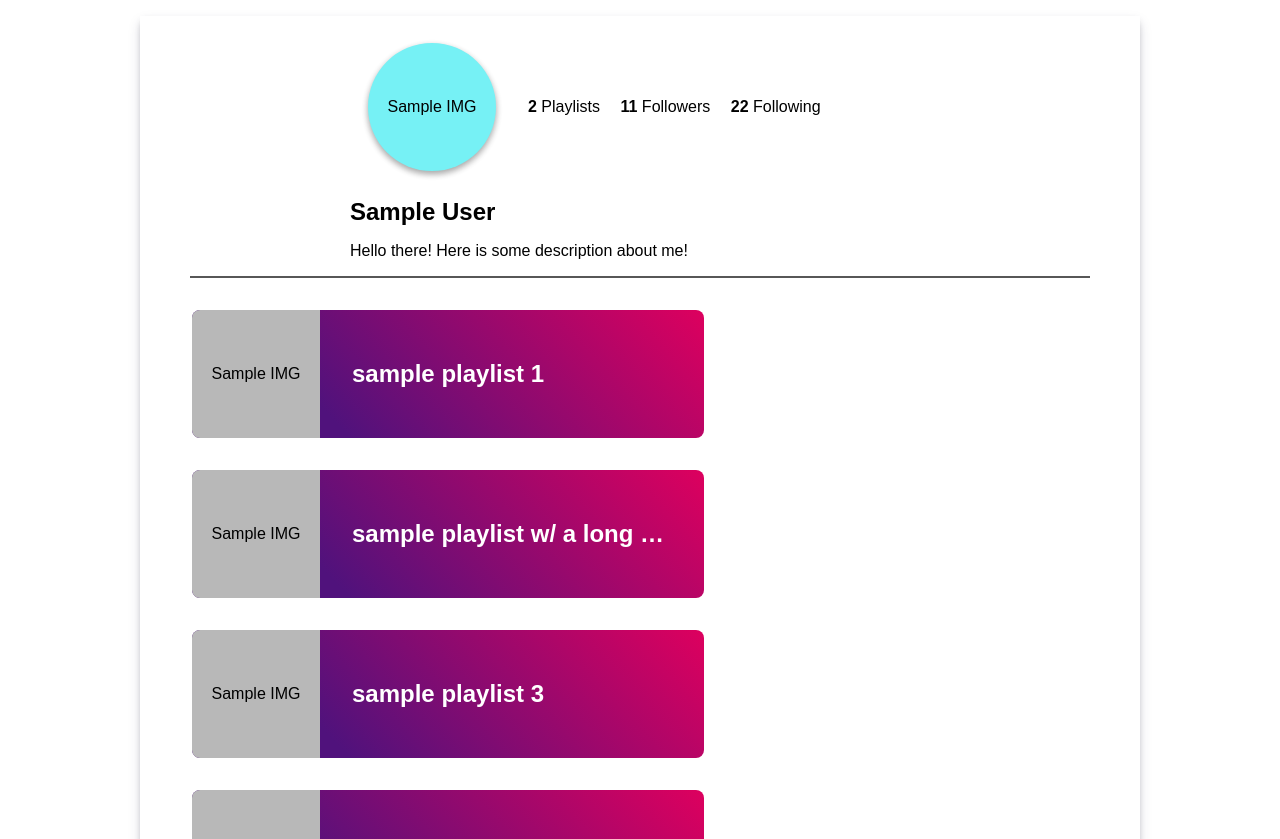
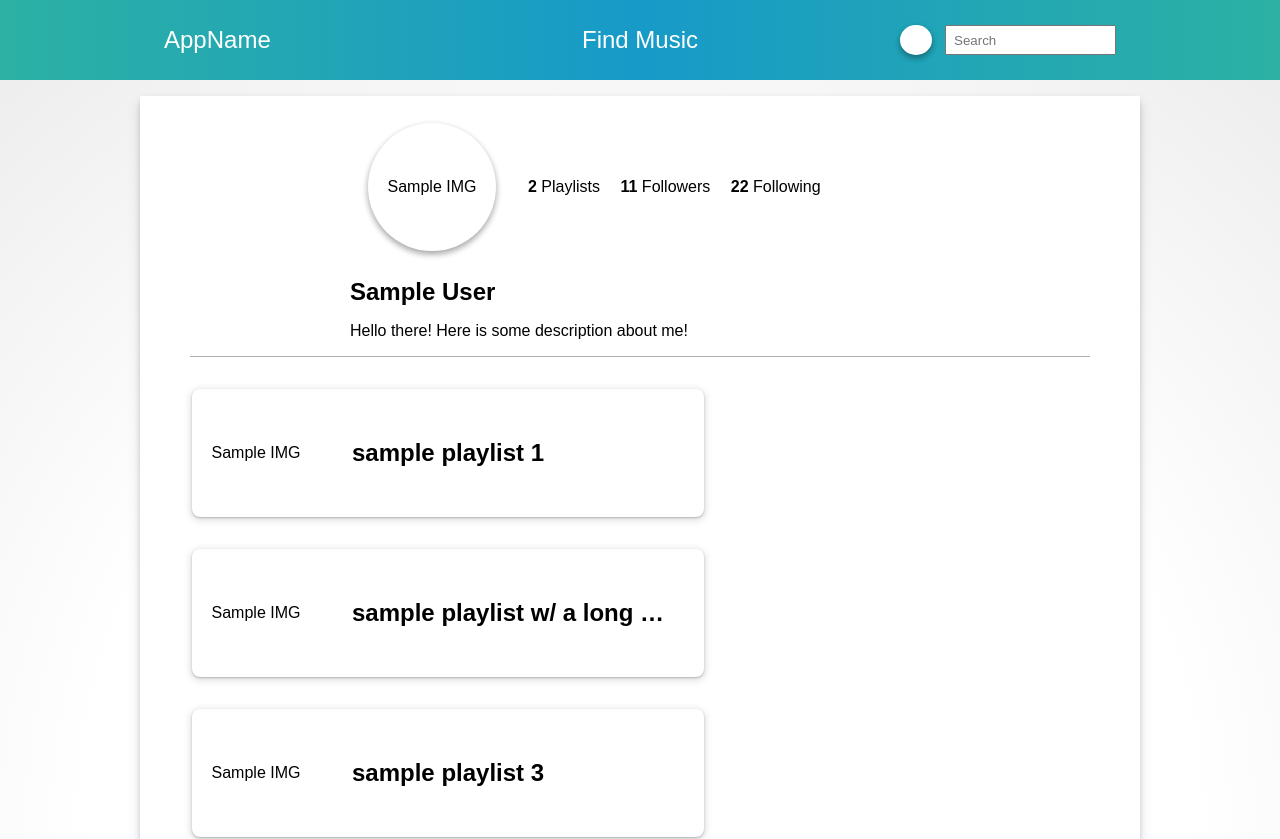
Before and after one commit to swu465/MyJams, a Nuxt app in the folder application/client/: page /profile in a window 1280 px wide. Shown: the top 839 px of the page. Built offline with nearby package versions, Linux system fonts and the light colour scheme.

Commit message:
Add Navbar

```diff
--- /dev/null
+++ b/application/client/components/Navbar.vue
@@ -0,0 +1,103 @@
+<template>
+  <nav id="navbar">
+    <div id="elements-container">
+      <div id="logo" class="element">
+        <a>AppName</a>
+      </div>
+      <div id="find-music" class="element">
+        <a>Find Music</a>
+      </div>
+      <div id="functions-container" class="element">
+        <div id="profile">
+          <div id="nav-profile-pic" />
+          <input id="search" type="text" placeholder="Search">
+        </div>
+      </div>
+    </div>
+  </nav>
+</template>
+
+<style>
+* {
+    padding: 0px;
+    margin: 0px;
+}
+
+#elements-container {
+    display: flex;
+    flex-direction: row;
+    justify-content: space-between;
+    align-items: center;
+    height: 100%;
+    width: 1000px;
+    overflow-x: hidden;
+    padding: 0;
+}
+
+#functions-container{
+    float: right;
+}
+
+#navbar {
+    display: flex;
+    height: 80px;
+    width: 100%;
+    padding: 0;
+    list-style: none;
+    overflow-y: hidden;
+    justify-content: center;
+    align-items: center;
+    font-family: "Montserrat", sans-serif;
+    font-size: 1.5rem;
+    color: white;
+    background: rgb(44,177,164);
+    background: -moz-linear-gradient(90deg, rgba(44,177,164,1) 0%, rgba(23,154,200,1) 50%, rgba(44,177,164,1) 100%);
+    background: -webkit-linear-gradient(90deg, rgba(44,177,164,1) 0%, rgba(23,154,200,1) 50%, rgba(44,177,164,1) 100%);
+    background: linear-gradient(90deg, rgba(44,177,164,1) 0%, rgba(23,154,200,1) 50%, rgba(44,177,164,1) 100%);
+    filter: progid:DXImageTransform.Microsoft.gradient(startColorstr="#2cb1a4",endColorstr="#2cb1a4",GradientType=1);
+    -webkit-box-sizing: border-box; /* Safari/Chrome, other WebKit */
+    -moz-box-sizing: border-box; /* Firefox, other Gecko */
+    box-sizing: border-box; /* Opera/IE 8+ */
+    position: fixed;
+}
+
+#nav-profile-pic{
+    height: 32x;
+    width: 32px;
+    background-color: white;
+    color: black;
+    border-radius: 100%;
+    box-shadow: rgba(0, 0, 0, 0.16) 0px 3px 6px, rgba(0, 0, 0, 0.23) 0px 3px 6px;
+}
+
+#profile {
+    display: flex;
+    height: 100%;
+}
+
+#profile img {
+    width: 1.75em;
+    height: 1.75em;
+}
+
+#search {
+    width: 12em;
+    height: 2em;
+    margin-left: 1em;
+    padding-left: 0.5em;
+    align-self: center;
+}
+
+#find-music{
+    position: absolute;
+    left: 50%;
+    -webkit-transform: translateX(-50%);
+    transform: translateX(-50%)
+}
+
+.element {
+    white-space: nowrap;
+    padding: 0 1em;
+    margin: 0;
+}
+</style>
--- a/application/client/pages/profile.vue
+++ b/application/client/pages/profile.vue
@@ -1,4 +1,6 @@
 <template>
+  <div>
+    <Navbar />
     <div id="container">
       <main id="profile-container">
         <header id="profile-top">
@@ -95,7 +97,15 @@
         </div>
       </main>
     </div>
+  </div>
 </template>
+
+<script>
+import Navbar from '../components/Navbar'
+export default {
+  Navbar
+}
+</script>
 
 <style>
 * {
@@ -114,11 +124,7 @@
   width: 512px;
   border-radius: 8px;
   overflow: hidden;
-  background: rgb(80,18,124);
-  background: -moz-linear-gradient(47deg, rgba(80,18,124,1) 25%, rgba(221,0,94,1) 100%);
-  background: -webkit-linear-gradient(47deg, rgba(80,18,124,1) 25%, rgba(221,0,94,1) 100%);
-  background: linear-gradient(47deg, rgba(80,18,124,1) 25%, rgba(221,0,94,1) 100%);
-  filter: progid:DXImageTransform.Microsoft.gradient(startColorstr="#50127c",endColorstr="#dd005e",GradientType=1);
+  box-shadow: rgba(60, 64, 67, 0.3) 0px 1px 2px 0px, rgba(60, 64, 67, 0.15) 0px 2px 6px 2px;
 }
 
 .playlist h2 {
@@ -127,7 +133,7 @@
   overflow: hidden;
   white-space: nowrap;
   text-overflow: ellipsis;
-  color: white;
+  color: black;
   padding: 0 32px;
 }
 
@@ -138,7 +144,6 @@
   width: 128px;
   justify-content: center;
   align-items: center;
-  background-color: #b8b8b8;
 }
 
 #container{
@@ -148,6 +153,11 @@
   box-sizing: border-box;
   font-family: "Montserrat", sans-serif;
   overflow-x: hidden;
+  background: rgb(255,255,255);
+  background: -moz-radial-gradient(circle, rgba(255,255,255,1) 53%, rgba(235,235,235,1) 100%);
+  background: -webkit-radial-gradient(circle, rgba(255,255,255,1) 53%, rgba(235,235,235,1) 100%);
+  background: radial-gradient(circle, rgba(255,255,255,1) 53%, rgba(235,235,235,1) 100%);
+  filter: progid:DXImageTransform.Microsoft.gradient(startColorstr="#ffffff",endColorstr="#ebebeb",GradientType=1);
 }
 
 #playlist-container{
@@ -169,7 +179,8 @@
   flex-direction: column;
   align-items: center;
   width: 1000px;
-  margin: 16px 0;
+  margin: 96px 0;
+  background-color: white;
   box-shadow: rgba(50, 50, 93, 0.25) 0px 6px 12px -2px, rgba(0, 0, 0, 0.3) 0px 3px 7px -3px;
 }
 
@@ -179,7 +190,7 @@
   height: 300px;
   width: 90%;
   flex-direction: column;
-  border-bottom: 2px solid #575757;
+  border-bottom: 1px solid #adadad;
 }
 
 #profile-info{
@@ -215,7 +226,6 @@
   align-items: center;
   height: 128px;
   width: 128px;
-  background-color: #76f1f5;
   border-radius: 100%;
   box-shadow: rgba(0, 0, 0, 0.16) 0px 3px 6px, rgba(0, 0, 0, 0.23) 0px 3px 6px;
 }
```
Lines whose indentation alone changed are shown as unchanged.
